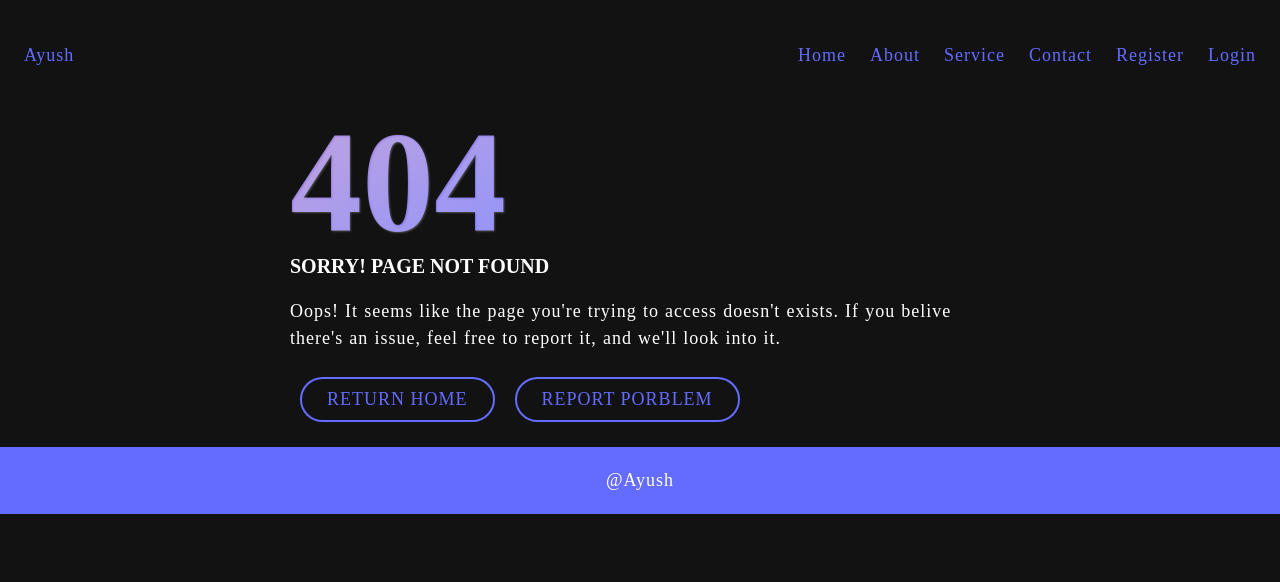
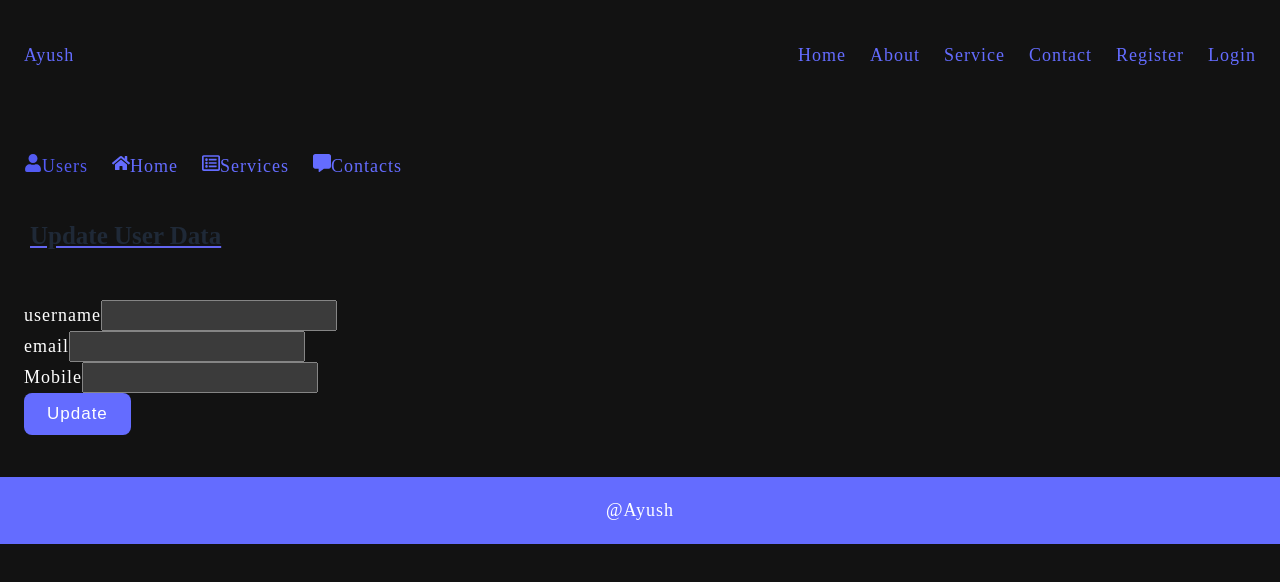
Before and after one commit to ChaudharyAyush-21/Mern12, a React (Vite) app in the folder client/: page /admin/users/1/edit in a window 1280 px wide. Shown: the top 582 px of the page. Built offline with nearby package versions, Linux system fonts and the light colour scheme; no server answers.

Commit message:
adding edit functionality in frontend

```diff
--- a/client/src/App.jsx
+++ b/client/src/App.jsx
@@ -12,6 +12,7 @@
 import AdminLayout from './components/Admin-Layout';
 import { AdminUsers } from './pages/Admin-Users';
 import AdminContacts from './pages/Admin-Contacts';
+import AdminUpdate from './pages/Admin-Update';
 
 const App = () =>{
   return(
@@ -30,6 +31,7 @@
         <Route path='/admin' element={<AdminLayout />} >
           <Route path='users' element={<AdminUsers />} />
           <Route path='contacts' element={<AdminContacts />} />
+          <Route path="users/:id/edit" element={<AdminUpdate />} />
         </Route>
       </Routes>
     <Footer />
--- /dev/null
+++ b/client/src/pages/Admin-Update.jsx
@@ -0,0 +1,136 @@
+import { useEffect, useState } from "react";
+import { useParams } from "react-router-dom";
+import { useAuth } from "../store/auth";
+import { toast } from "react-toastify";
+
+const AdminUpdate = () => {
+
+      const [data, setData] = useState({
+        username: "",
+        email: "",
+        phone: "",
+        });
+
+        const params = useParams();
+        console.log("params single user: ", params);
+        const { authorizationToken } = useAuth();
+
+     const getSingleUserData = async () => {
+        try {
+        const response = await fetch(`http://localhost:4000/api/admin/users/${params.id}`, {
+        method: "GET",
+        headers: {
+          Authorization: authorizationToken,
+        },
+      });
+      const data = await response.json();
+      console.log(`users single data:  ${data}`);
+      setData(data);
+
+        // if (response.ok) {
+        //   getAllUsersData();
+        // }
+    } catch (error) {
+      console.log(error);
+    }
+  };
+
+  useEffect(() => {
+    getSingleUserData();
+  }, [])
+
+    const handleInput = (e) => {
+        let name = e.target.name;
+        let value = e.target.value;
+
+        setData({
+            ...data,
+            [name]: value
+        })
+    }
+
+    const handleSubmit = async (e) => {
+        e.preventDefault();
+
+        try {
+        const response = await fetch(`http://localhost:4000/api/admin/users/update/${params.id}`,
+        {
+          method: "PATCH",
+          headers: {
+            "Content-Type": "application/json",
+            Authorization: authorizationToken,
+          },
+          body: JSON.stringify(data),
+        }
+      );
+
+      if (response.ok) {
+        toast.success("Updated successfully");
+      } else {
+        toast.error("Not Updated ");
+      }
+    } catch (error) {
+      console.log(error);
+    }
+    }
+
+  return (
+    <section className="section-contact">
+      <div className="contact-content container">
+        <h1 className="main-heading">Update User Data</h1>
+      </div>
+      {/* contact page main  */}
+      <div className="container grid grid-two-cols">
+        {/* contact form content actual  */}
+        <section className="section-form">
+          <form onSubmit={handleSubmit}>
+            <div>
+              <label htmlFor="username">username</label>
+              <input
+                type="text"
+                name="username"
+                id="username"
+                autoComplete="off"
+                value={data.username}
+                onChange={handleInput}
+                required
+              />
+            </div>
+
+            <div>
+              <label htmlFor="email">email</label>
+              <input
+                type="email"
+                name="email"
+                id="email"
+                autoComplete="off"
+                value={data.email}
+                onChange={handleInput}
+                required
+              />
+            </div>
+
+            <div>
+              <label htmlFor="phone">Mobile</label>
+              <input
+                type="phone"
+                name="phone"
+                id="phone"
+                autoComplete="off"
+                value={data.phone}
+                onChange={handleInput}
+                required
+              />
+            </div>
+
+            <div>
+              <button type="submit">Update</button>
+            </div>
+          </form>
+        </section>
+      </div>
+    </section>
+  )
+}
+
+export default AdminUpdate
```
Also changed, not shown: 1 other file (tests, documents, lock files or other folders).
